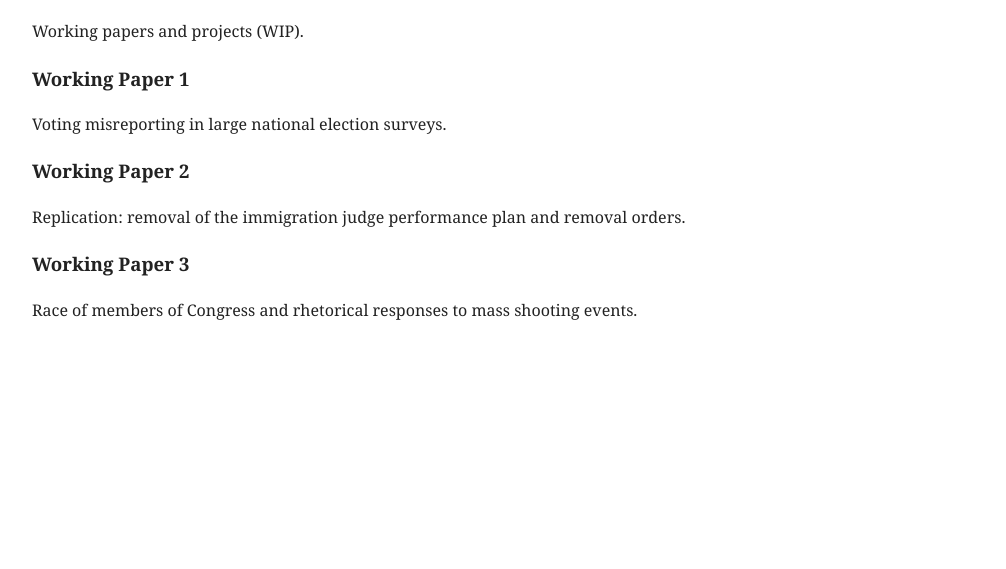
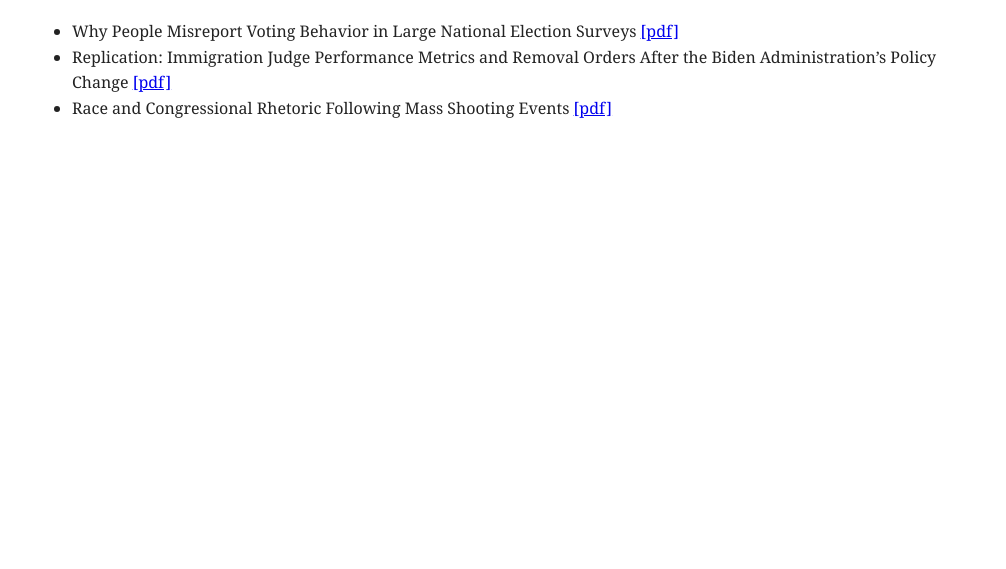
Before and after one commit to Angel-Sosa-Llanos/Angel-Sosa-Llanos.github.io, a plain HTML site: page research.html in a window 1280 px wide. Shown: the part 231-800 px from the top of the page, without its empty margins (136-1142 px from the left). Drawn offline with Linux system fonts and the light colour scheme.

Commit message:
Update research.html

```diff
--- a/research.html
+++ b/research.html
@@ -20,18 +20,30 @@
   </header>
 
   <main class="container">
-    <h1 class="page-title">Research</h1>
+    <h1 class="page-title">Working Papers</h1>
 
-    <p>Working papers and projects (WIP).</p>
+    <ul class="paper-list">
+      <li>
+        <span class="paper-title">
+          Why People Misreport Voting Behavior in Large National Election Surveys
+        </span>
+        <a class="paper-link" href="wp-misreporting.html">[pdf]</a>
+      </li>
 
-    <h3>Working Paper 1</h3>
-    <p>Voting misreporting in large national election surveys.</p>
+      <li>
+        <span class="paper-title">
+          Replication: Immigration Judge Performance Metrics and Removal Orders After the Biden Administration’s Policy Change
+        </span>
+        <a class="paper-link" href="wp-eoir-performance.html">[pdf]</a>
+      </li>
 
-    <h3>Working Paper 2</h3>
-    <p>Replication: removal of the immigration judge performance plan and removal orders.</p>
-
-    <h3>Working Paper 3</h3>
-    <p>Race of members of Congress and rhetorical responses to mass shooting events.</p>
+      <li>
+        <span class="paper-title">
+          Race and Congressional Rhetoric Following Mass Shooting Events
+        </span>
+        <a class="paper-link" href="wp-mass-shooting-rhetoric.html">[pdf]</a>
+      </li>
+    </ul>
   </main>
 
 </body>
```
